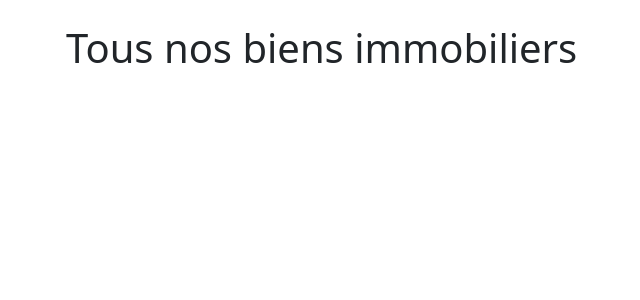
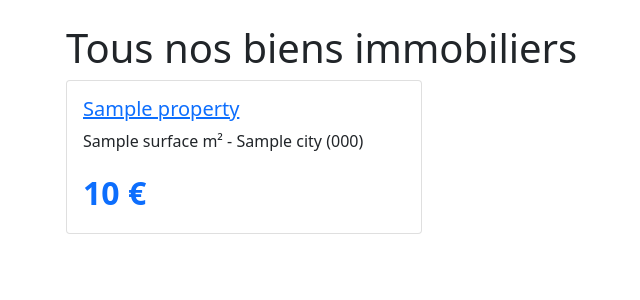
Before and after one commit to JoaquimDmt/Symfony-Commerce, a Symfony app: template templates/property/index.html.twig in a window 1280 px wide. Shown: the part 56-356 px from the top of the page, without its empty margins (16-656 px from the left). Run offline with Twig, Linux system fonts and the light colour scheme; the template is opened without the code that fills it: most values are stand-ins (such as "Sample title", 1, 10 or a date in 2020); some libraries are stand-ins or nearby versions.

Commit message:
Pagination + random items generation

```diff
--- a/composer.json
+++ b/composer.json
@@ -15,6 +15,8 @@
         "doctrine/doctrine-bundle": "^2.3",
         "doctrine/doctrine-migrations-bundle": "^3.1",
         "doctrine/orm": "^2.8",
+        "fzaninotto/faker": "^1.9",
+        "knplabs/knp-paginator-bundle": "^5.4",
         "phpdocumentor/reflection-docblock": "^5.2",
         "sensio/framework-extra-bundle": "^5.1",
         "symfony/apache-pack": "^1.0",
--- a/config/bundles.php
+++ b/config/bundles.php
@@ -13,4 +13,5 @@ return [
     Symfony\Bundle\SecurityBundle\SecurityBundle::class => ['all' => true],
     Twig\Extra\TwigExtraBundle\TwigExtraBundle::class => ['all' => true],
     Doctrine\Bundle\FixturesBundle\DoctrineFixturesBundle::class => ['dev' => true, 'test' => true],
+    Knp\Bundle\PaginatorBundle\KnpPaginatorBundle::class => ['all' => true],
 ];
--- a/templates/admin/property/_form.html.twig
+++ b/templates/admin/property/_form.html.twig
@@ -17,5 +17,5 @@
   <div class="col-md-2">{{ form_row(form.sold) }}</div>
 </div>
 {{ form_widget(form) }}
-<button class="btn btn-primary">{{ button|default('Enregistrer') }}</button>
+<button class="btn btn-primary mt-2">{{ button|default('Enregistrer') }}</button>
 {{ form_end(form) }}
--- /dev/null
+++ b/templates/property/_property.html.twig
@@ -0,0 +1,13 @@
+<div class="card mb-4">
+    <div class="card-body">
+        <h5 class="card-title">
+            <a href="{{ path('property.show', {slug: property.slug, id: property.id}) }}">
+                {{ property.title }}
+            </a>
+        </h5>
+        <p class="card-text">{{ property.surface }} m² - {{ property.city }} ({{ property.postalCode }})</p>
+        <div class="text-primary" style="font-size:2rem; font-weight: bold;">
+            {{ property.formattedPrice }} €
+        </div>
+    </div>
+</div>
--- a/templates/property/index.html.twig
+++ b/templates/property/index.html.twig
@@ -5,5 +5,17 @@
 {% block body %}
     <div class="container mt-4">
         <h1>Tous nos biens immobiliers</h1>
+
+        <div class="row">
+            {% for property in properties %}
+                <div class="col-md-4">
+                    {% include 'property/_property.html.twig' %}
+                </div>
+            {% endfor %}
+        </div>
+
+        <div class="pagination">
+            {{ knp_pagination_render(properties) }}
+        </div>
     </div>
 {% endblock %}
--- a/translations/forms.fr.yaml
+++ b/translations/forms.fr.yaml
@@ -1,4 +1,5 @@
 Title: Titre
+Surface: Surface (m^2)
 Rooms: Pièces
 Bedrooms: Chambres
 Floor: Etages
```
Also changed, not shown: src/Controller/PropertyController.php (+12 -2 lines), src/DataFixtures/PropertyFixture.php (added, +37 -0 lines), src/Repository/PropertyRepository.php (+4 -4 lines), 3 other files.
